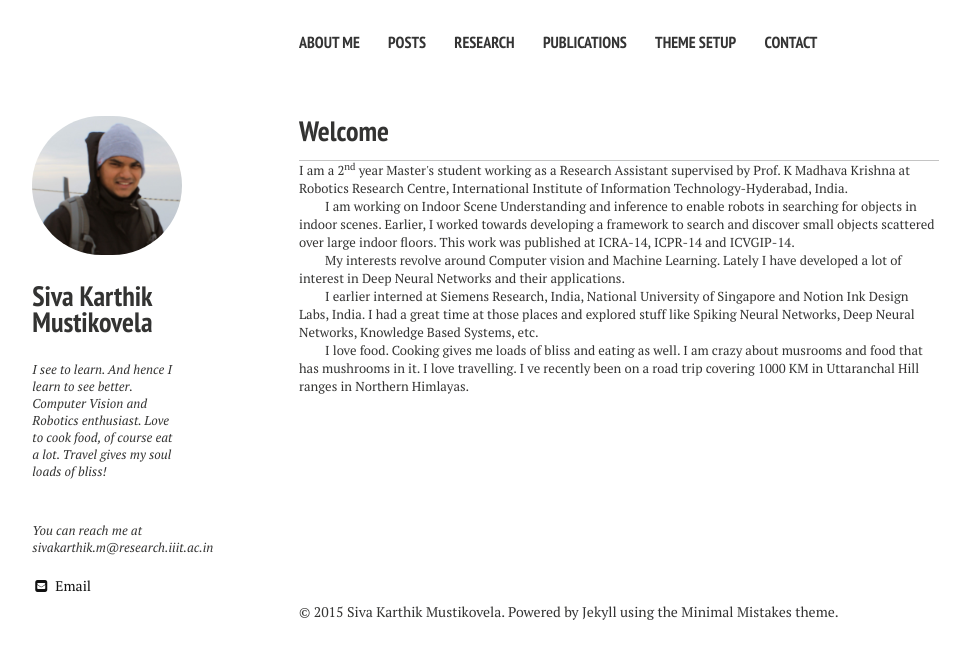
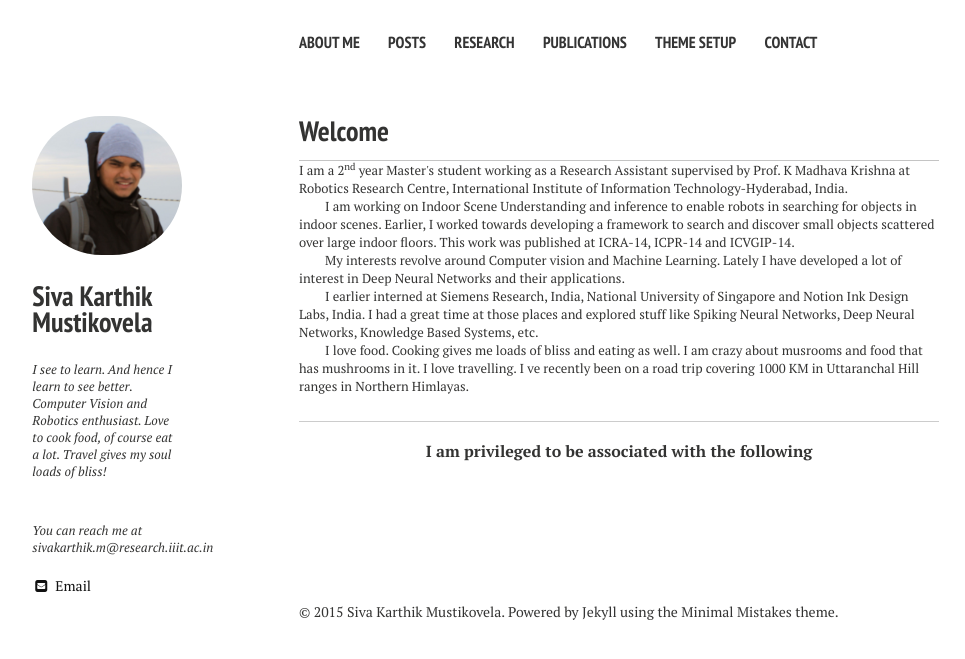
Before and after one commit to sivakm/sivakm.github.io, a Jekyll site: the page built from index.md, in a window 1280 px wide. Shown: the top 659 px of the page, without its empty margins (21-986 px from the left). Built offline with Jekyll 4.4.1, drawn with Linux system fonts in a browser that asks for light colours; nearby versions of some CDN libraries.

Commit message:
16feb2010

```diff
--- a/_layouts/home.html
+++ b/_layouts/home.html
@@ -38,6 +38,11 @@
   </p>
   </font>
 
+  <hr/>
+
+  <div align="center"><b>I am privileged to be associated with the following</b></div>
+<div align="center">
+
     <!--{% for post in site.posts limit:5 %}
     <article>
       {% if post.link %}
```
